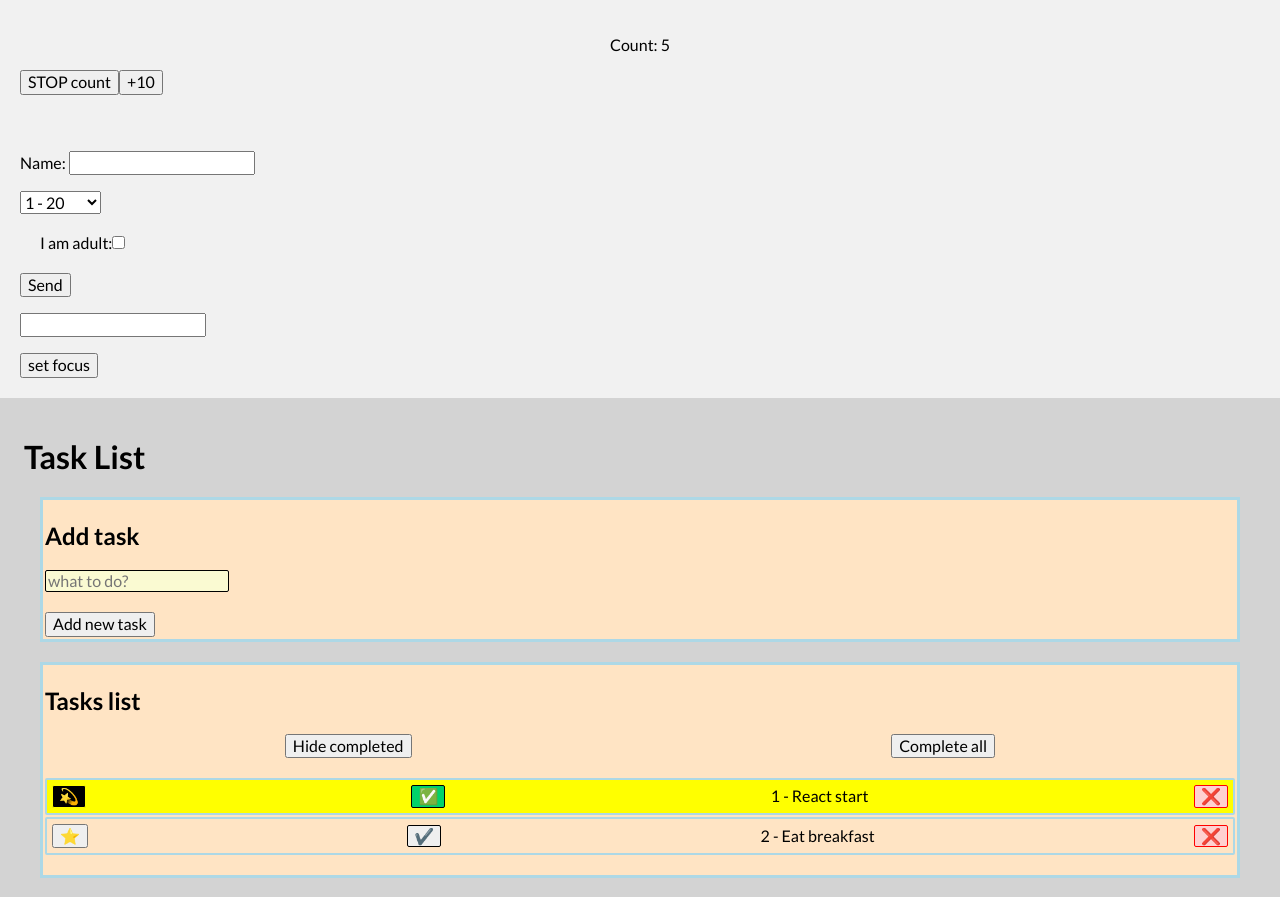
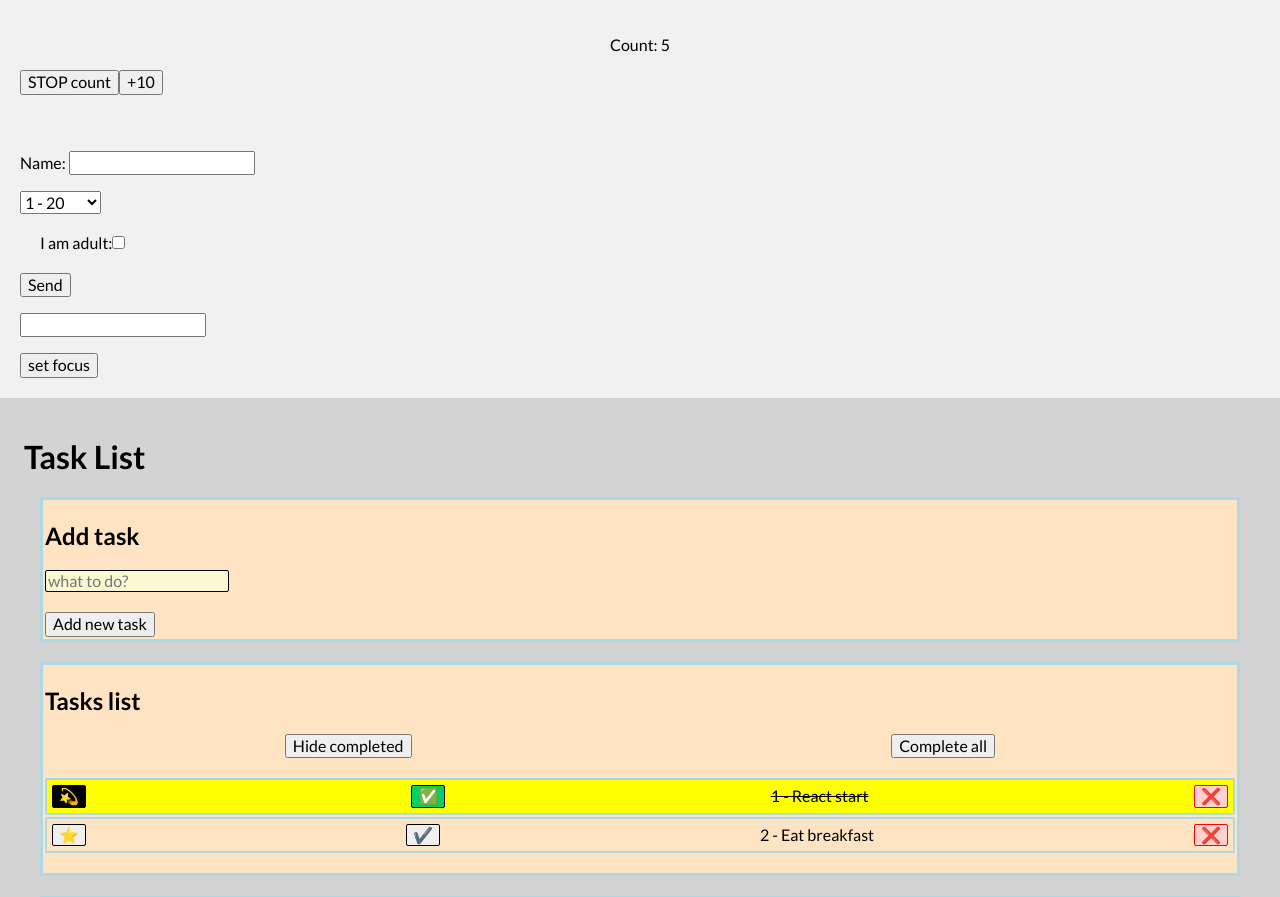
Before and after one commit to RobFyd/practice-in-react, a React (Create React App) app: page / in a window 1280 px wide. Shown: the top 897 px of the page. Built offline with nearby package versions, Linux system fonts and the light colour scheme.

Commit message:
Content span added

```diff
--- a/src/Tasks/index.js
+++ b/src/Tasks/index.js
@@ -1,5 +1,12 @@
 import "./style.css";
-import { List, Item } from "./styled";
+import {
+  List,
+  Item,
+  LightButton,
+  DoneButton,
+  Content,
+  DeleteButton,
+} from "./styled";
 
 const Tasks = ({
   tasks,
@@ -13,15 +20,15 @@ const Tasks = ({
       <Item
         done={task.done && hideDone}
         highLight={task.important}
-        key={task.id}>
-
-        <button
+        key={task.id}
+      >
+        <LightButton
           className={`task__highLight
             ${task.important ? " task__highLight--active" : ""}`}
           onClick={() => toggleTaskHighLight(task.id)}
         >
           {task.important ? "💫" : "⭐"}
-        </button>
+        </LightButton>
 
         <button
           className={`task__done ${task.done ? " task__done--active" : ""}`}
@@ -30,11 +37,9 @@ const Tasks = ({
           {task.done ? "✅" : "✔️"}
         </button>
 
-        <span
-          className={`task__content ${task.done ? "task__content--done" : ""}`}
-        >
+        <Content done={task.done}>
           {task.id} - {task.content}
-        </span>
+        </Content>
 
         <button className="task__remove" onClick={() => removeTask(task.id)}>
           ❌
--- a/src/Tasks/styled.js
+++ b/src/Tasks/styled.js
@@ -29,3 +29,20 @@ export const Item = styled.li`
       background-color: yellow;
     `}
 `;
+
+export const LightButton = styled.button`
+  border-radius: 2px;
+  border: 1px solid black;
+`;
+
+export const DoneButton = styled.button``;
+
+export const Content = styled.span`
+  ${({ done }) =>
+    done &&
+    css`
+      text-decoration: line-through;
+    `}
+`;
+
+export const DeleteButton = styled.button``;
```
